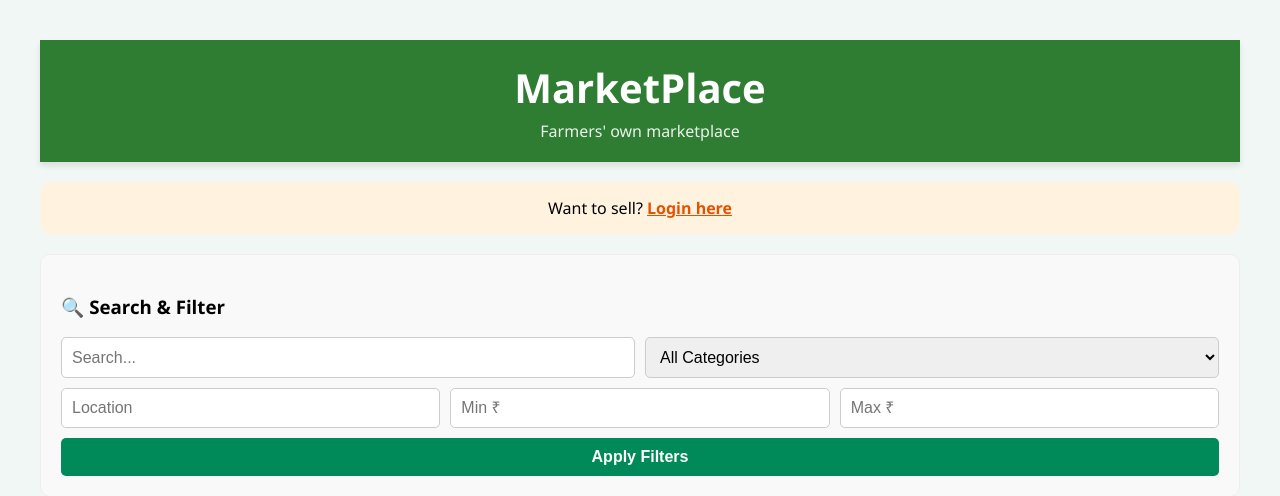
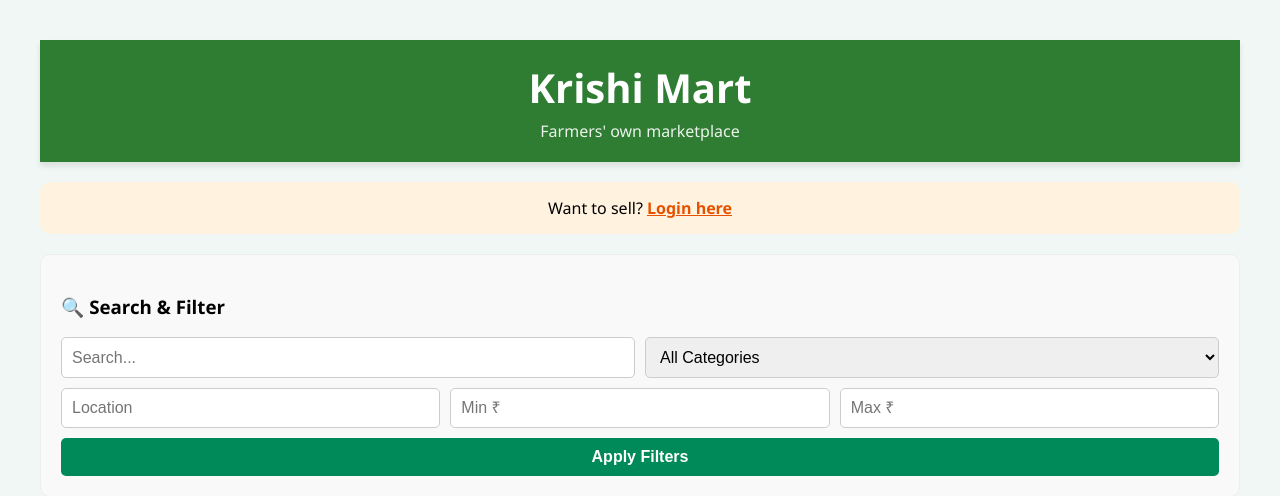
Before and after one commit to theadditya/KrishiMitra, a Flask app: template website/templates/marketplace.html in a window 1280 px wide. Shown: the top 496 px of the page. Run offline with Flask 3, Linux system fonts and the light colour scheme; the template is opened without the code that fills it, so the values that code supplies are empty.

Commit message:
Updating The title of Marketplace

```diff
--- a/website/templates/marketplace.html
+++ b/website/templates/marketplace.html
@@ -40,7 +40,7 @@
 <body>
     <div class="container">
         <header>
-            <h1>MarketPlace</h1>
+            <h1>Krishi Mart</h1>
             <p>Farmers' own marketplace</p>
             </header>
 
```
